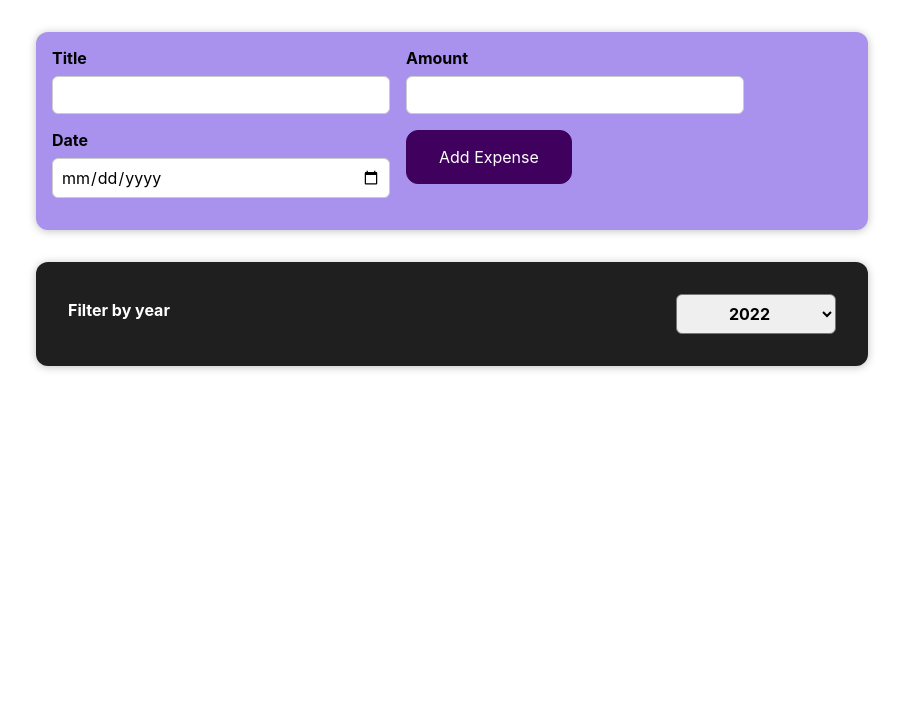
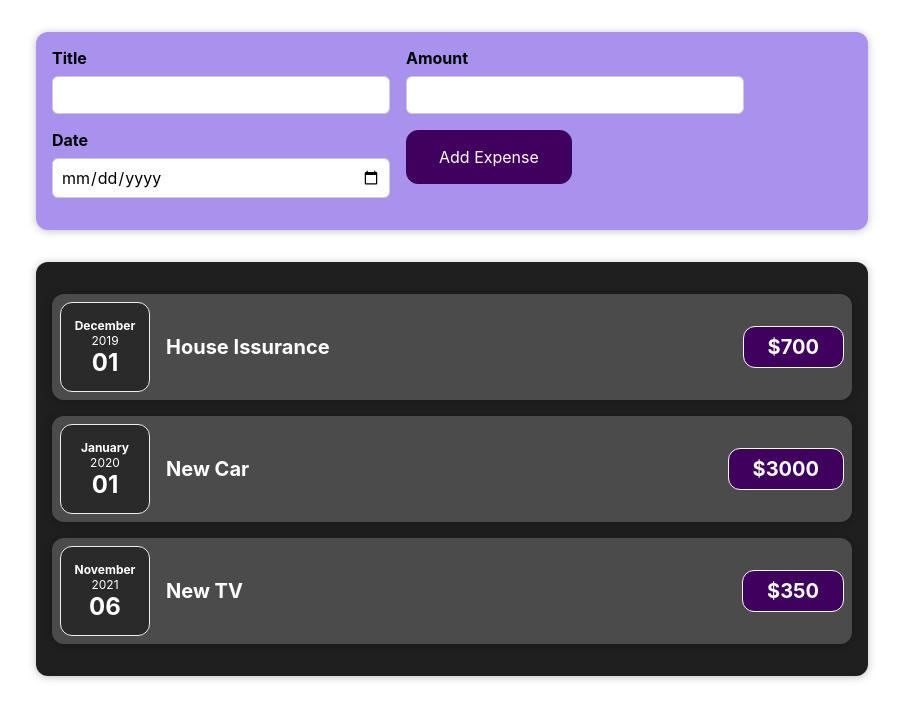
Before and after one commit to xiaotaozi1127/react-my-expense-recorder, a React (Create React App) app: page / in a window 1280 px wide. Shown: the top 720 px of the page, without its empty margins (188-1091 px from the left). Built offline with nearby package versions, Linux system fonts and the light colour scheme.

Commit message:
when user input a new expense, refresh the expense list

```diff
--- a/src/App.js
+++ b/src/App.js
@@ -23,20 +23,16 @@ function App() {
       amount: 350,
     },
   ];
-
   const [expenses, setExpenses] = useState(expenseItemArray);
-
   const newExpenseCreateHandler = (newExpense) => {
-    console.log("App component receive new expense:" + newExpense.amount);
-    let array = expenses;
-    array.push(newExpense);
-    setExpenses(array);
-    console.log(expenses);
+    setExpenses((prevState) => {
+      return [newExpense, ...prevState];
+    });
   };
 
   return (
     <div>
-      <NewExpense receiveNewExpense={newExpenseCreateHandler}></NewExpense>
+      <NewExpense onNewExpenseCreated={newExpenseCreateHandler}></NewExpense>
       <Expenses items={expenses} />
     </div>
   );
--- a/src/components/Expenses/ExpenseFilter.js
+++ b/src/components/Expenses/ExpenseFilter.js
@@ -9,7 +9,7 @@ function ExpenseFilter(props) {
     <div className="expenses-filter">
       <div className="expenses-filter__control">
         <label>Filter by year</label>
-        <select onChange={changeSelectHandler}>
+        <select value={props.selected} onChange={changeSelectHandler}>
           <option value="2022">2022</option>
           <option value="2021">2021</option>
           <option value="2020">2020</option>
--- a/src/components/Expenses/Expenses.js
+++ b/src/components/Expenses/Expenses.js
@@ -5,6 +5,8 @@ import "./Expenses.css";
 import { useState } from "react";
 
 function Expenses(props) {
+  console.log("props expenses is:");
+  console.log(props.items);
   const [filteredYear, setFilteredYear] = useState();
 
   const expenseFilterChangeHandler = (filteredYear) => {
@@ -15,7 +17,7 @@ function Expenses(props) {
     return new Date(item.date).getFullYear() === parseInt(filteredYear);
   });
 
-  const items = filteredItems.map((item) => (
+  const items = props.items.map((item) => (
     <ExpenseItem
       key={item.id}
       date={item.date}
@@ -25,7 +27,10 @@ function Expenses(props) {
   ));
   return (
     <Card className="expenses">
-      <ExpenseFilter onExpenseFilterChange={expenseFilterChangeHandler} />
+      {/* <ExpenseFilter
+        selected={filteredYear}
+        onExpenseFilterChange={expenseFilterChangeHandler}
+      /> */}
       {items}
     </Card>
   );
--- a/src/components/NewExpense/NewExpense.js
+++ b/src/components/NewExpense/NewExpense.js
@@ -4,7 +4,7 @@ import "./NewExpense.css";
 function NewExpense(props) {
   const newExpenseCreateHandler = (newExpense) => {
     console.log("newExpense received in newExpense component:" + newExpense);
-    props.receiveNewExpense(newExpense);
+    props.onNewExpenseCreated(newExpense);
   };
   return (
     <div className="new-expense">
```
